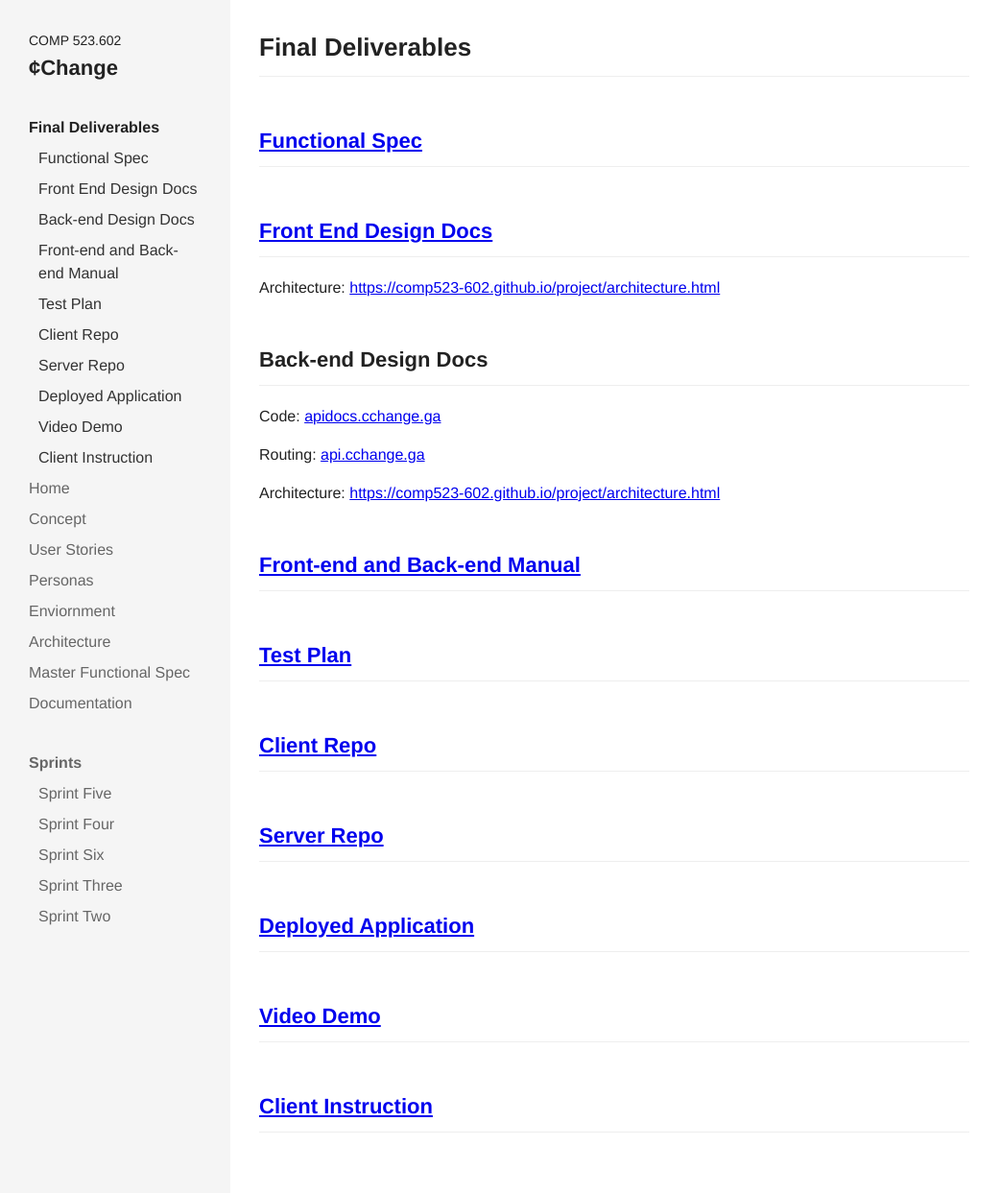
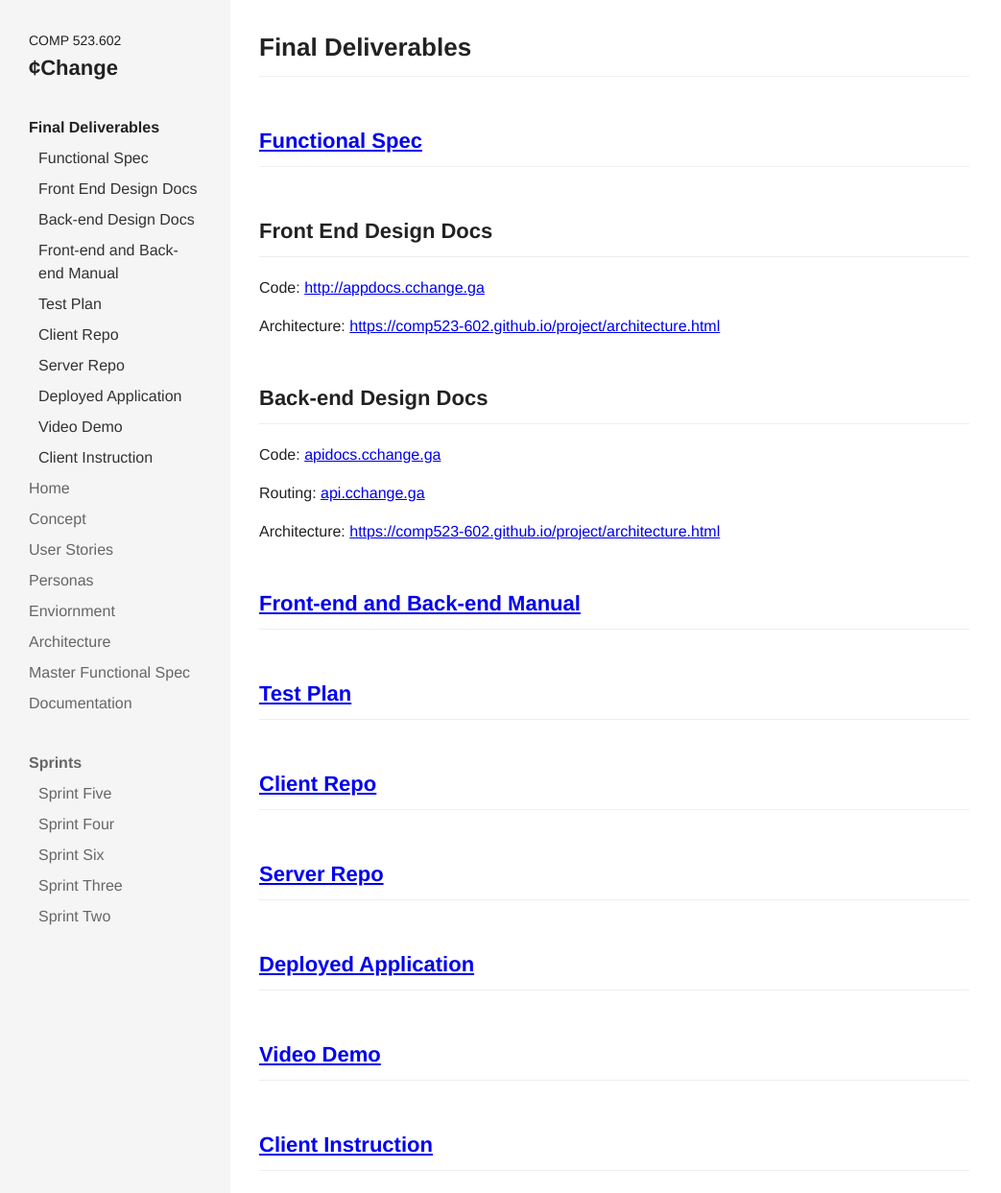
Before and after one commit to comp523-602/cchange-project, a Jekyll site: the page built from final-deliverables.markdown, in a window 1280 px wide and 1270 px high. Shown: the top 1243 px of the window at 96% size, without its empty margins (0-1043 px from the left). Built offline with Jekyll 4.4.1, drawn with Linux system fonts in a browser that asks for light colours; nearby versions of some CDN libraries; our own code applies the rules of GitHub Pages for plain Markdown files; some of the changed lines change nothing that is shown.

Commit message:
Updated Final Deliverables

```diff
--- a/final-deliverables.markdown
+++ b/final-deliverables.markdown
@@ -5,7 +5,9 @@ date: 2017-12-13 13:20:00 -05:00
 
 ## [Functional Spec](cchange.siteleaf.net/functional-spec.html)
 
-## [Front End Design Docs](http://appdocs.cchange.ga)
+## Front End Design Docs
+
+Code: [http://appdocs.cchange.ga](http://appdocs.cchange.ga)
 
 Architecture: [https://comp523-602.github.io/project/architecture.html](https://comp523-602.github.io/project/architecture.html)
 
@@ -29,4 +31,4 @@ Architecture: [https://comp523-602.github.io/project/architecture.html](https://
 
 ## [Video Demo](TBD)
 
-## [Client Instruction](TBD)
+## [Client Instruction](https://docs.google.com/document/d/1T4zfx_R-XPf9oOyxbaoZcW-XGOvHmEvjwbENbpFmn5Y/edit)
```
